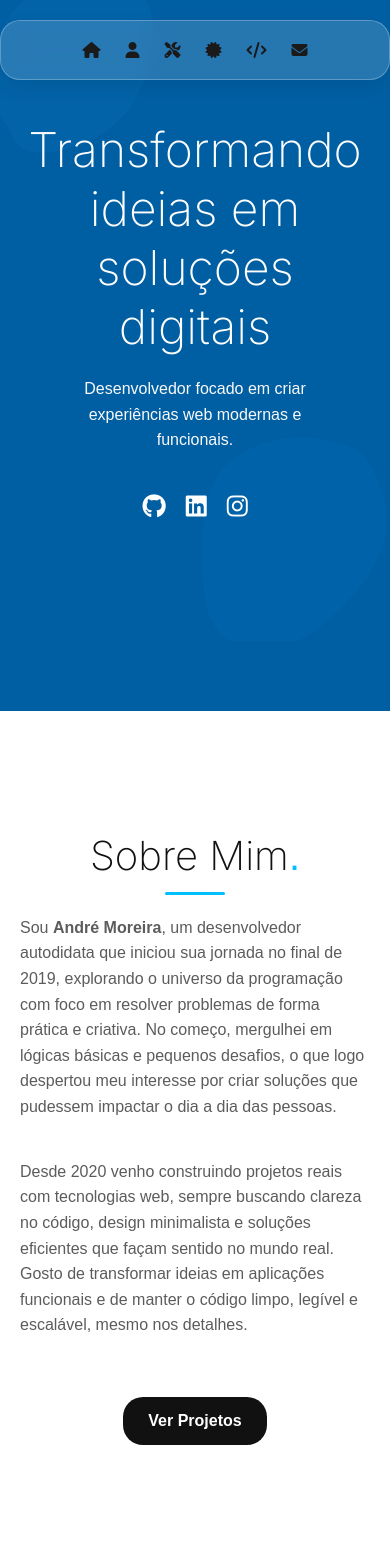
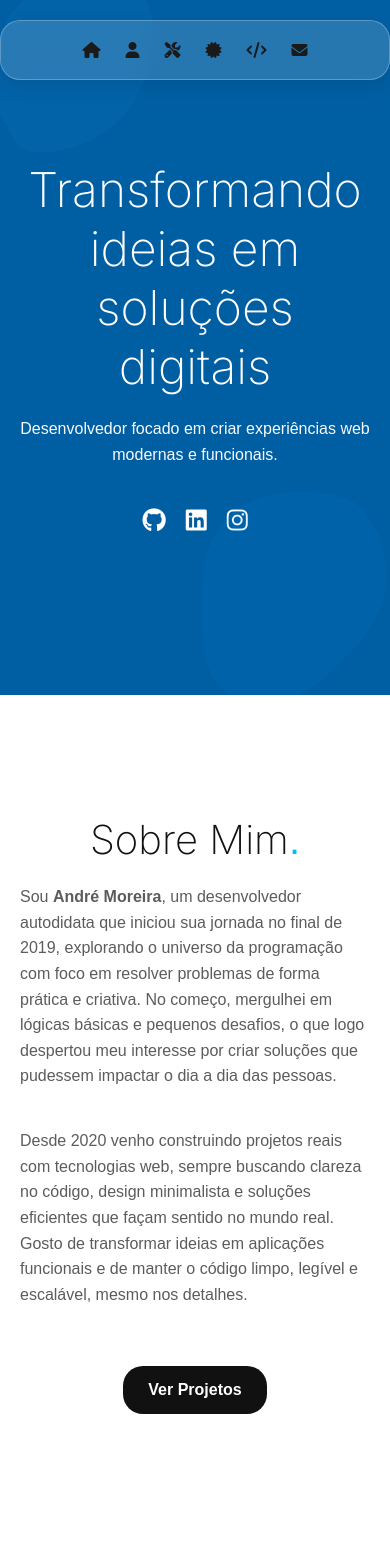
Before and after one commit to Andrezinrc/Portf-lio, a React (Vite) app: page / in a window 390 px wide. Shown: the top 1568 px of the page. Built offline with nearby package versions, Linux system fonts and the light colour scheme; no server answers.

Commit message:
refactor: remove underline decoration from section titles

```diff
--- a/public/assets/css/content.css
+++ b/public/assets/css/content.css
@@ -3,17 +3,13 @@
   position: relative;
   display: flex;
   background-color: hsl(205, 100%, 32%);
-  padding: 120px 50px;
+  padding: 160px 50px;
   overflow: hidden;
 }
 
-.hero-text {
-  position: relative;
-  z-index: 1;
-}
-
 .hero-text{
-  width: 50%;
+  width: 100%;
+  max-width: 900px;
   display: flex;
   flex-direction: column;
   justify-content: center;
@@ -55,7 +51,6 @@
 .about-text {
   width: 100%;
   position: relative;
-  top: 80px;
   padding: 120px 50px;
   background-color: #ffffff;
   display: flex;
@@ -112,7 +107,6 @@
 .skills-section {
   width: 100%;
   position: relative;
-  top: 80px;
   padding: 120px 50px;
   background-color: #ffffff;
   overflow: hidden;
@@ -178,7 +172,6 @@
   background-color: #ffffff;
   width: 100%;
   position: relative;
-  top: 80px;
   padding: 120px 50px;
   display: flex;
   justify-content: center;
@@ -272,7 +265,6 @@
   background-color: #ffffff;
   width: 100%;
   position: relative;
-  top: 80px;
   padding: 120px 50px;
   display: flex;
   justify-content: center;
@@ -368,7 +360,6 @@
   background-color: #ffffff;
   width: 100%;
   position: relative;
-  top: 80px;
   padding: 120px 50px;
   display: flex;
   justify-content: center;
@@ -414,7 +405,7 @@
 }
 
 .contact-links a {
-  color: #1a1a1a;
+  color: #5c5c5c;
   text-decoration: none;
   font-weight: 600;
   transition: color 0.3s ease;
@@ -425,25 +416,12 @@
   text-decoration: underline;
 }
 
-.about-title h1::after,
-.skills-title h1::after,
-.certificates-title h1::after,
-.projects-title h1::after,
-.contact-section h1::after {
-  content: '';
-  display: block;
-  width: 60px;
-  height: 3px;
-  background-color: #00BFFF;
-  margin: 12px auto 0 auto;
-  border-radius: 2px;
-}
-
 /* Responsivo: Mobile */
 @media screen and (max-width: 768px) {
   .hero {
     flex-direction: column;
     gap: 20px;
+    padding: 160px 20px;
   }
 
   .hero-text {
@@ -455,12 +433,10 @@
   }
 
   .about-text {
-    top: 70px;
     padding: 120px 20px;
   }
 
   .skills-section {
-    top: 70px;
     padding: 120px 20px;
   }
 
@@ -469,7 +445,6 @@
   }
 
   .certificates-section {
-    top: 70px;
     padding: 120px 20px;
   }
 
@@ -478,12 +453,10 @@
   }
 
   .projects-section {
-    top: 70px;
     padding: 120px 20px;
   }
 
   .contact-section {
-    top: 70px;
     padding: 120px 20px;
   }
 }
--- a/public/assets/css/footer.css
+++ b/public/assets/css/footer.css
@@ -2,7 +2,6 @@
   background-color: #1B1B1B;
   width: 100%;
   position: relative;
-  top: 80px;
   padding: 120px 50px 20px 50px;
   display: flex;
   justify-content: center;
@@ -30,7 +29,7 @@
 }
 
 .footer-info .email {
-  color: #f1f1f1;
+  color: #fff;
 }
 .footer-info a {
   color: #fff;
@@ -38,14 +37,14 @@
 }
 
 .footer small {
-  color: #00BFFF;
+  color: #ccc;
 }
 
 .footer-menu h2,
 .footer-social h2 {
   font-size: 18px;
   margin-bottom: 10px;
-  color: #eee;
+  color: #fff;
 }
 
 .footer-menu ul,
@@ -77,15 +76,9 @@
   font-size: 14px;
   color: #eee;
 }
-
-.footer-copy span {
-  color: #00BFFF;
-}
-
 /* Responsivo: Mobile */
 @media screen and (max-width: 768px) {
   .footer {
-    top: 70px;
     padding: 80px 20px 20px 20px;
   }
 }
--- a/public/assets/css/style.css
+++ b/public/assets/css/style.css
@@ -10,7 +10,7 @@ html {
 }
 
 body {
-  background-color: hsl(205, 100%, 32%);
+  background-color: #ffffff;
 }
 
 .form {
--- a/src/Footer.jsx
+++ b/src/Footer.jsx
@@ -43,7 +43,7 @@ function Footer() {
 
       {/* Rodapé final */}
       <div className="footer-copy">
-        <p>&copy; 2025 Desenvolvido por <span>Andrecode.</span></p>
+        <p>&copy; 2025 <span>Andrecode.</span></p>
       </div>
     </footer>
   );
```
